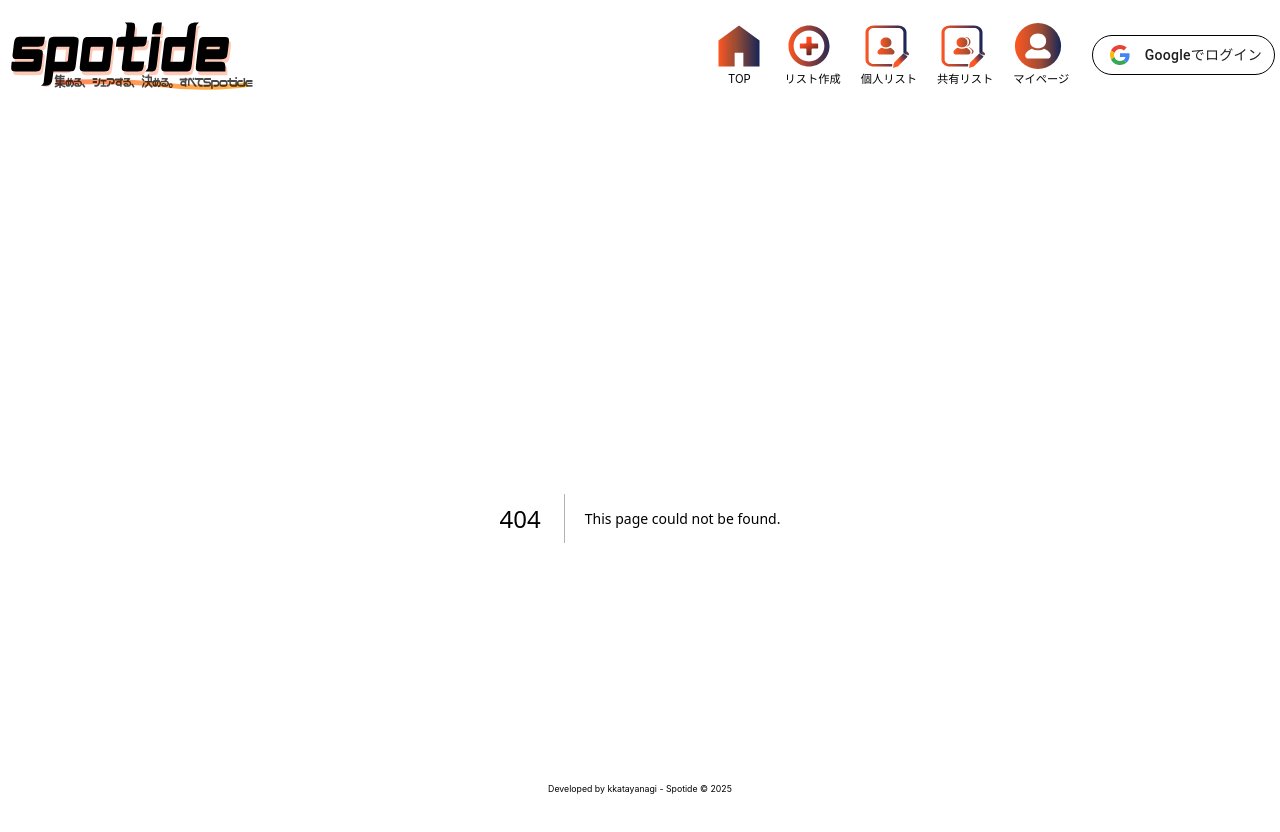
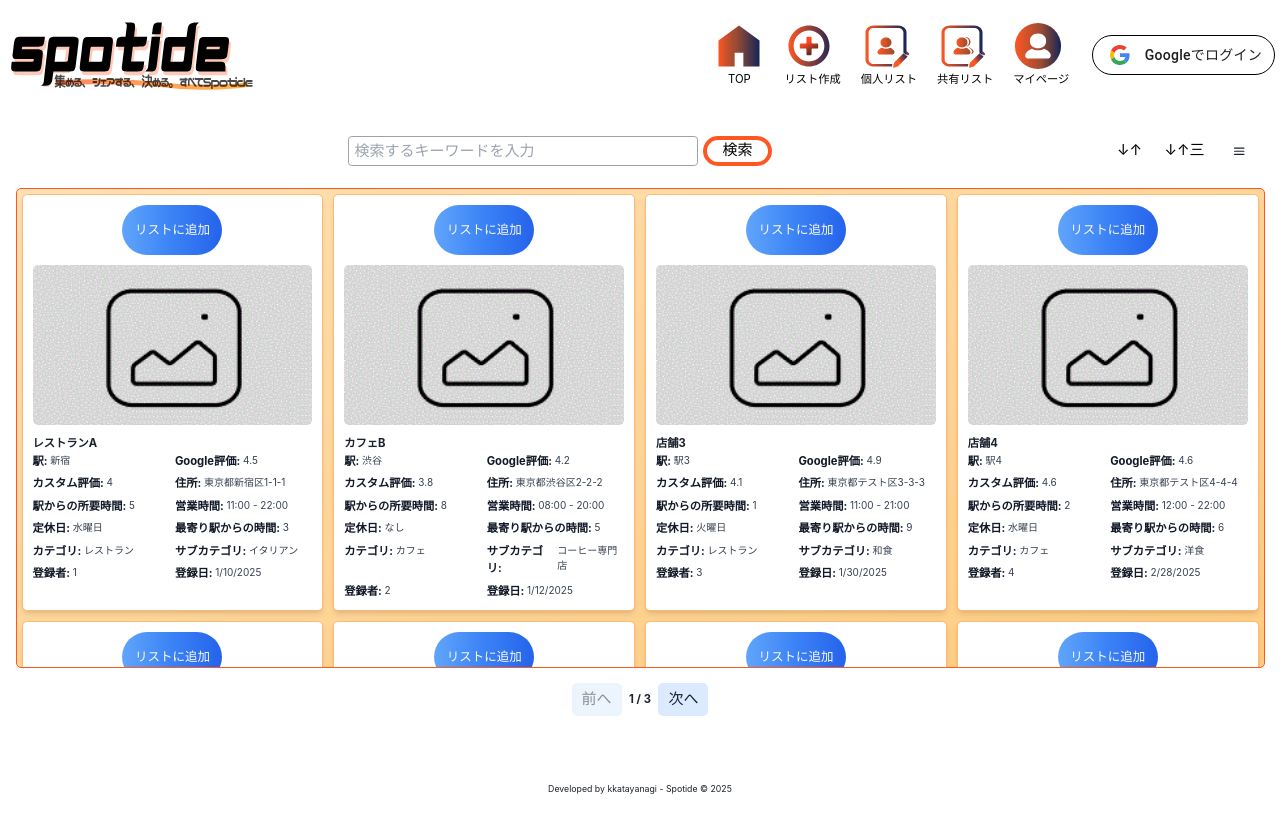
Before and after one commit to k-katayanagi/Spotide, a Next.js app: page /user/1/share_list/1/list_edit/spot_search in a window 1280 px wide. Before the commit this address had no page. Shown: the top 832 px of the page. After the commit the page ends 800 px from the top, so only its background shows below. Built offline with nearby package versions, Linux system fonts and the light colour scheme.

Commit message:
【update】場所検索ページ作成中

```diff
--- a/src/app/user/[userid]/participating users_list/ParticipatingUsersList.tsx
+++ b/src/app/user/[userid]/participating users_list/ParticipatingUsersList.tsx
@@ -58,7 +58,7 @@
   const toast = useToast();
 
   const menuItems = [
-    { label: "場所を検索", url: "/search" },
+    { label: "場所を検索",   url: `/user/${userid}/${listType}/${listid}/list_edit/spot_search`},
     {
       label: "編集リストに戻る",
       url: `/user/${userid}/${listType}/${listid}/list_edit/`,
--- /dev/null
+++ b/src/app/user/[userid]/share_list/[listid]/list_edit/spot_search/page.tsx
@@ -0,0 +1,8 @@
+"use client";
+import SpotSearch from "@/app/user/[userid]/spot_search/SpotSearch";
+
+const ShareSpotSearch = () => {
+  return <SpotSearch />;
+};
+
+export default ShareSpotSearch;
--- /dev/null
+++ b/src/app/user/[userid]/spot_search/SpotSearch.tsx
@@ -0,0 +1,181 @@
+"use client";
+
+import { useState, useRef, useEffect } from "react";
+import { useParams } from "next/navigation";
+import { useSearchSpotContext } from "@/contexts/SearchSpotContext";
+import { useBottomNav } from "@/contexts/BottomNavContext";
+import Pagination from "@/components/pagination/Pagination";
+import FilterButton from "@/components/buttons/FilterButton";
+import SortButton from "@/components/buttons/SortButton";
+import { Spot } from "@/types/ListTypes";
+import SearchSpotCard from "@/components/card/SearchSpotCard";
+import SpotSearchFilterDropdown from "@/components/filterDropdown/SpotSearchFilterDropdown";
+import SpotSearchSortDropdown from "@/components/sortDropdown/SpotSearchSortDropdown";
+import { IconButton } from "@chakra-ui/react";
+// import { useToast } from "@chakra-ui/react";
+import { HamburgerIcon, CloseIcon } from "@chakra-ui/icons";
+import InputBox from "@/components/InputBox";
+import SearchButton from "@/components/buttons/SearchButton";
+import MenuBar from "@/components/Menu/MenuBar";
+import useListType from "@/hooks/useListType";
+
+const SpotSearch = () => {
+  const params = useParams();
+  const { userid, listid } = params;
+  const listType = useListType();
+  const { searchSpots, filteredSpots } = useSearchSpotContext();
+  const [isFilter, setIsFilter] = useState(false);
+  const [isSort, setIsSort] = useState(false);
+  const [isMenu, setIsMenu] = useState(false);
+  const { isBottomNavOpen } = useBottomNav();
+//   const [selectedSearchSpot, setSelectedSearchSpot] = useState<Spot | null>(
+//     null
+//   );
+//   const toast = useToast();
+  const [currentPage, setCurrentPage] = useState(1);
+  const itemsPerPage = 10;
+  const listContainerRef = useRef<HTMLDivElement>(null);
+  const [displaySearchSpot, setDisplaySearchSpot] =
+    useState<Spot[]>(searchSpots);
+
+  const menuItems = [
+    {
+      label: "共有ユーザー設定",
+      url: `/user/${userid}/${listType}/${listid}/list_edit/participating_users_list`,
+    },
+    {
+      label: "編集リストに戻る",
+      url: `/user/${userid}/${listType}/${listid}/list_edit`,
+    },
+  ];
+
+  useEffect(() => {
+    if (filteredSpots && filteredSpots.length > 0) {
+      setDisplaySearchSpot(filteredSpots);
+    } else {
+      setDisplaySearchSpot(searchSpots);
+    }
+  }, [filteredSpots?.length ?? 0, searchSpots]);
+
+  const indexOfLastItem = currentPage * itemsPerPage;
+  const indexOfFirstItem = indexOfLastItem - itemsPerPage;
+  const currentSearchSpot = displaySearchSpot.slice(
+    indexOfFirstItem,
+    indexOfLastItem
+  );
+  const totalPages = Math.ceil(displaySearchSpot.length / itemsPerPage);
+
+  const handlePageChange = (page: number) => {
+    setCurrentPage(page);
+    if (listContainerRef.current) {
+      listContainerRef.current.scrollTo({ top: 0, behavior: "smooth" });
+    }
+  };
+
+  const toggleFilterDropdown = () => {
+    setIsFilter((prevState) => !prevState);
+    console.log(isFilter);
+  };
+
+  const toggleSortDropdown = () => {
+    setIsSort((prevState) => !prevState);
+    console.log(isSort);
+  };
+
+  const toggleMenuDropdown = () => {
+    setIsMenu((prevState) => !prevState);
+  };
+
+  const handleAddListItem = () => {
+    console.log("Add");
+  };
+
+  const paginationZIndex = !isBottomNavOpen && !isFilter ? "z-40" : "z-20";
+  return (
+    <div className="p-3 overflow-auto relative">
+      <div className="flex items-center justify-between mb-5 w-full">
+        <div className="flex-1 flex items-end justify-center gap-2">
+          <InputBox
+            placeholder="検索するキーワードを入力"
+            className="border border-gray-400 rounded-md p-2 w-[200px] sm:w-[350px] h-12"
+          />
+          <SearchButton className="h-12" />
+        </div>
+
+        <div className="flex items-center gap-2">
+          <FilterButton onClick={toggleFilterDropdown} disabled={isSort} />
+          <SortButton onClick={toggleSortDropdown} disabled={isFilter} />
+          <IconButton
+            icon={<HamburgerIcon boxSize={5} />}
+            variant="unstyled"
+            aria-label="メニュー"
+            className="flex items-center justify-center text-black"
+            style={{ width: "50px", height: "50px" }}
+            onClick={toggleMenuDropdown}
+          />
+        </div>
+      </div>
+
+      {isFilter && (
+        <div className="absolute top-[60px] left-1/2 transform -translate-x-1/2 z-30 w-full max-w-[1024px]">
+          <SpotSearchFilterDropdown
+            toggleFilterDropdown={toggleFilterDropdown}
+          />
+        </div>
+      )}
+
+      {isSort && (
+        <div className="absolute top-[60px] left-1/2 transform -translate-x-1/2 z-30 w-full max-w-[1024px]">
+          <SpotSearchSortDropdown
+          // toggleSortDropdown={toggleSortDropdown}
+          // onSortChange={handleSortChange}
+          />
+        </div>
+      )}
+
+      {isMenu && (
+        <div className="absolute top-0 left-0 w-full h-full bg-black bg-opacity-50 z-10 flex justify-center">
+          <MenuBar onClick={toggleMenuDropdown} menuItems={menuItems} />
+          <button
+            className="w-12 h-12 flex items-center justify-center bg-white rounded-full shadow-xl
+                   hover:bg-gray-200 transition-all duration-200 z-20
+                   sm:absolute sm:top-6 sm:right-6 mt-4 ml-4 sm:mt-0"
+            onClick={toggleMenuDropdown}
+          >
+            <CloseIcon boxSize={5} />
+          </button>
+        </div>
+      )}
+
+      {/* リスト部分 */}
+      <div
+        className="overflow-auto max-h-[60vh] p-2 border border-[#FF5722] rounded-lg  bg-gradient-to-br from-[#FFE0B2] to-[#FFCC80]
+                  scrollbar-thin scrollbar-thumb-[#FF5722] scrollbar-track-[#FFE0B2]"
+        ref={listContainerRef}
+      >
+        <div className="grid grid-cols-2 md:grid-cols-3 lg:grid-cols-4 gap-4">
+          {currentSearchSpot.map((Item) => (
+            <SearchSpotCard
+              key={Item.item_id}
+              SearchSpot={Item}
+              onAdd={handleAddListItem}
+            />
+          ))}
+        </div>
+      </div>
+
+      {/* ページネーション */}
+      {totalPages > 1 && (
+        <div className={`mt-6 relative ${paginationZIndex}`}>
+          <Pagination
+            currentPage={currentPage}
+            totalPages={totalPages}
+            onPageChange={handlePageChange}
+          />
+        </div>
+      )}
+    </div>
+  );
+};
+
+export default SpotSearch;
```
